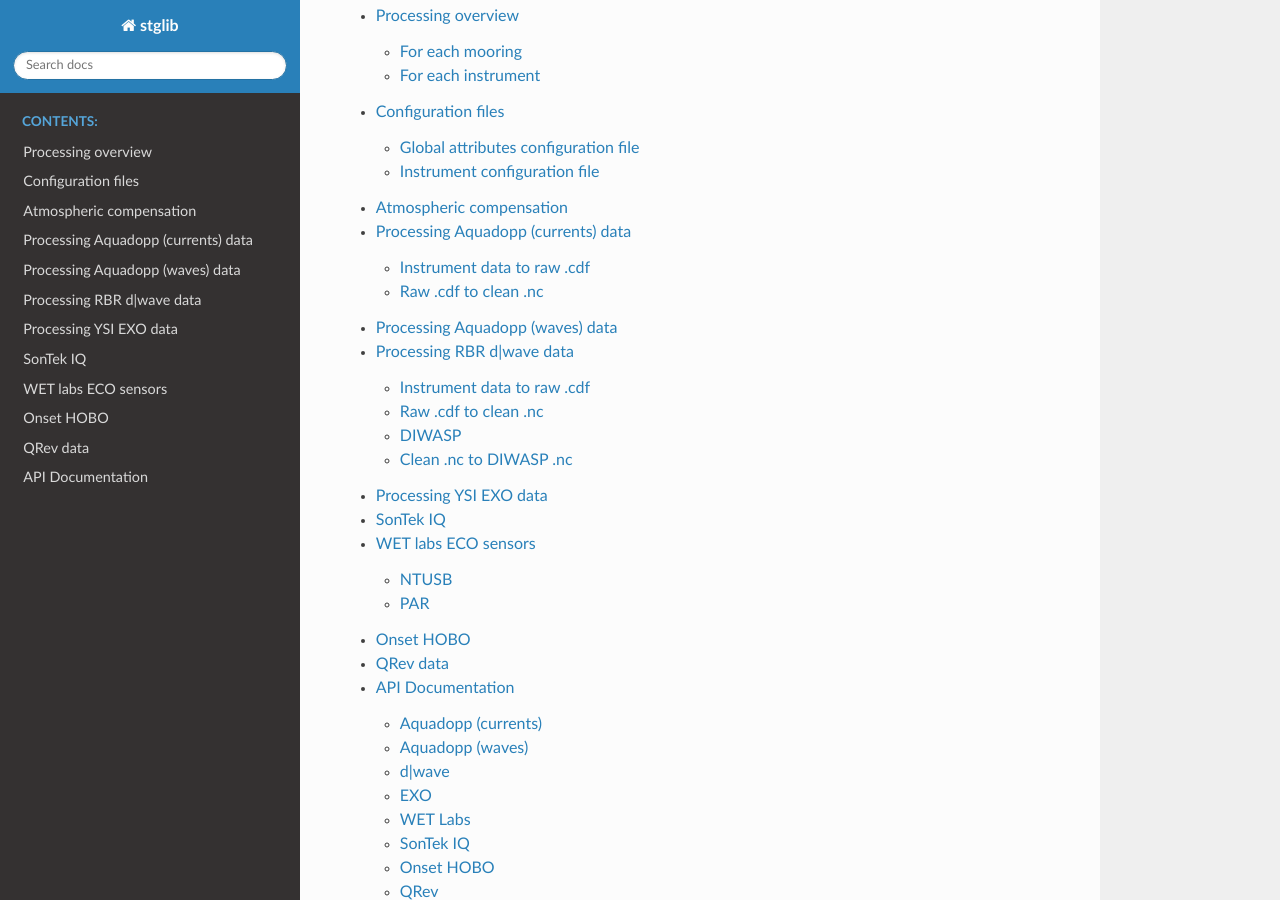
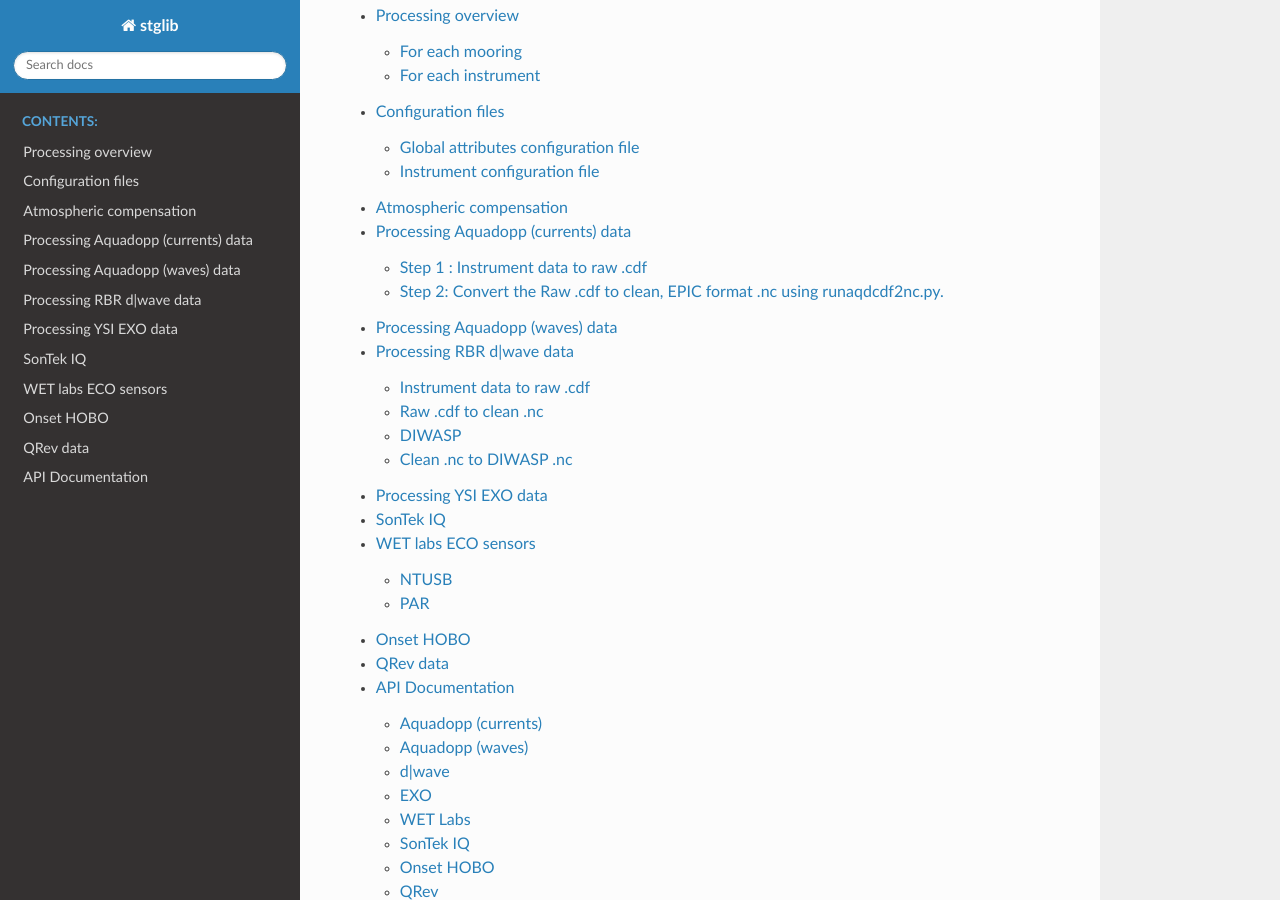
Before and after one commit to USGS-CMG/stglib, a Sphinx documentation site: the page built from doc/index.rst, in a window 1280 px wide and 900 px high, scrolled down 684 px. Built offline with Sphinx 7.4.7 and the Read the Docs theme 2.0.0, drawn with Linux system fonts in a browser that asks for light colours; some of the changed lines change nothing that is shown.

Commit message:
Update aqd.rst

```diff
--- a/doc/aqd.rst
+++ b/doc/aqd.rst
@@ -1,13 +1,17 @@
 Processing Aquadopp (currents) data
 ***********************************
 
-Data will generally be processed using a series of run scripts. The first script for each instrument type
-depends on two :doc:`configuration files </config>`.
+After getting the code, make sure you change sys.path or sys.path.append lines point to the equivalent place on the local system.
 
-Instrument data to raw .cdf
+** NOTE: this code only works with non-HR uplooking AQD. **
+
+Data will generally be processed using a series of run scripts that use command line arguments.  FOr Aqd current's it's a 2 step process.
+
+Step 1 : Instrument data to raw .cdf
 ===========================
 
-Convert from text to a raw netCDF file with ``.cdf`` extension.
+Step 1: Convert from text to a raw netCDF file with ``.cdf`` extension using runaqdhdr2cdf.py. This script
+depends on two arguments, the global attribute file and extra configuration information :doc:`configuration files </config>`.
 
 runaqdhdr2cdf.py
 ----------------
@@ -16,10 +20,10 @@
    :ref: stglib.core.cmd.aqdhdr2cdf_parser
    :prog: runaqdhdr2cdf.py
 
-Raw .cdf to clean .nc
+Step 2: Convert the Raw .cdf to clean, EPIC format .nc using runaqdcdf2nc.py.
 =====================
 
-Convert the raw .cdf data into an EPIC-compliant netCDF file with .nc extension, optionally including :doc:`atmospheric correction </atmos>` of the pressure data.
+Convert the raw .cdf data into an EPIC-compliant netCDF file with .nc extension, optionally including :doc:`atmospheric correction </atmos>` of the pressure data.  Correcting pressure for atmospheric is a side-bar task- use the .ipynb examples to see what to do.
 
 runaqdcdf2nc.py
 ---------------
```
